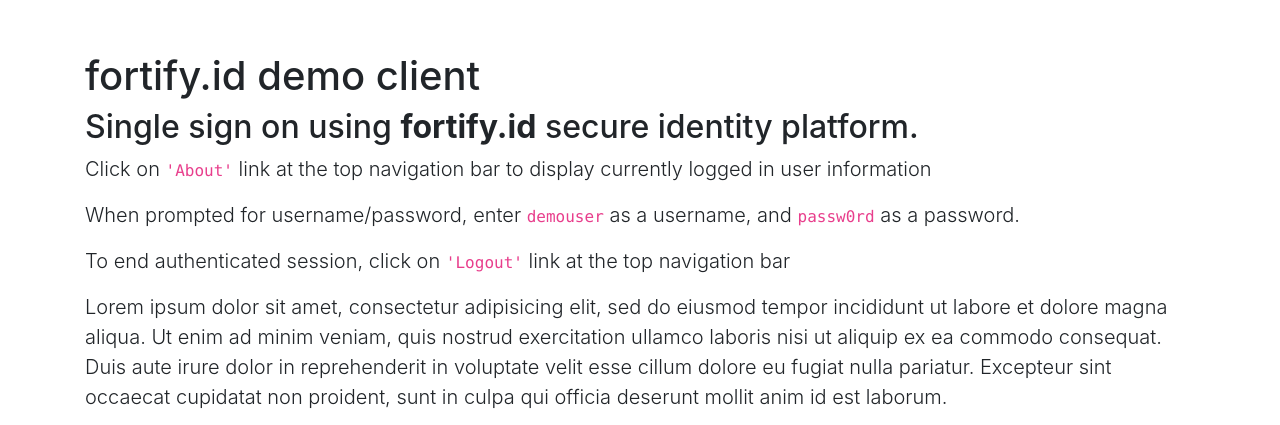
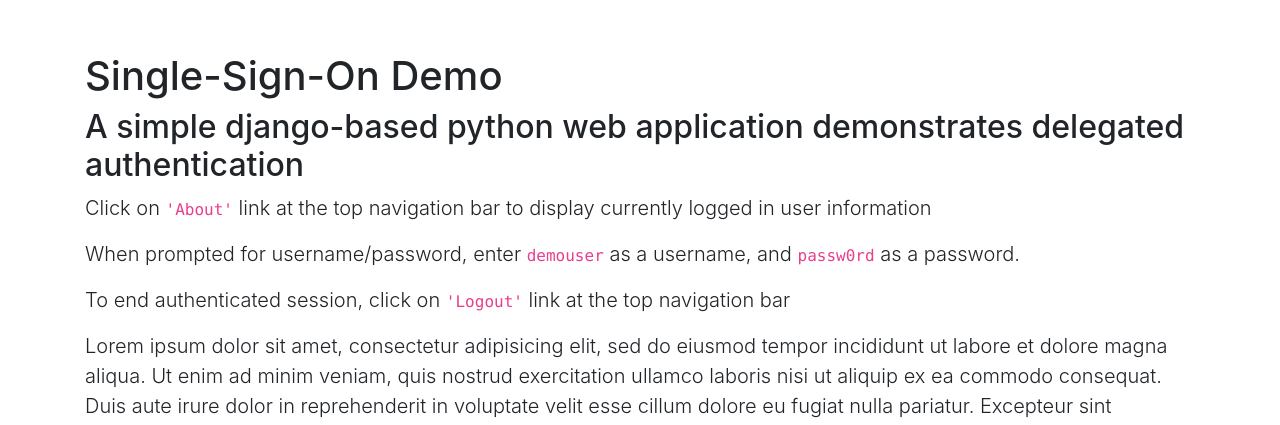
Before and after one commit to fortify-id/fortify-id-python-examples, a Django app: page /app/ in a window 1280 px wide. Shown: the part 56-481 px from the top of the page. Run offline with Django 3.2, Linux system fonts and the light colour scheme; some libraries are stand-ins or nearby versions.

Commit message:
Changed the text on the index page

```diff
--- a/app/templates/app/index.html
+++ b/app/templates/app/index.html
@@ -4,8 +4,8 @@
     {% block title %}Main Page{% endblock %}
 
     {% block content %}
-      <h1 class="mt-5">fortify.id demo client</h1>
-      <h2>Single sign on using <b>fortify.id</b> secure identity platform.</h2>
+      <h1 class="mt-5">Single-Sign-On Demo</h1>
+      <h2>A simple django-based python web application demonstrates delegated authentication</h2>
       <p class="lead">Click on <code>'About'</code> link at the top navigation bar to display currently logged in user information</p>
       <p class="lead">When prompted for username/password, enter <code>demouser</code> as a username, and <code>passw0rd</code> as a password.</p>
       <p class="lead">To end authenticated session, click on <code>'Logout'</code> link at the top navigation bar</p>
```
